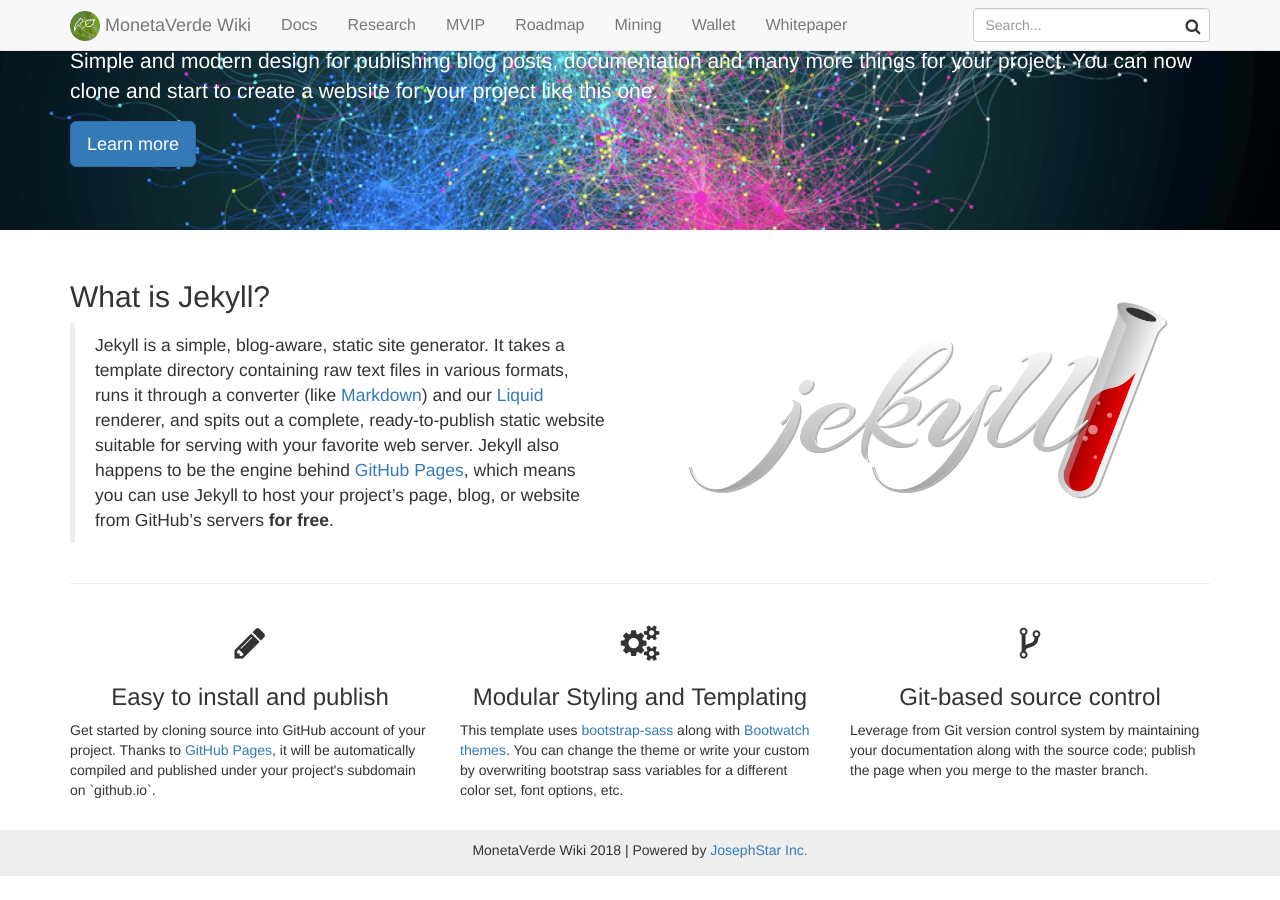
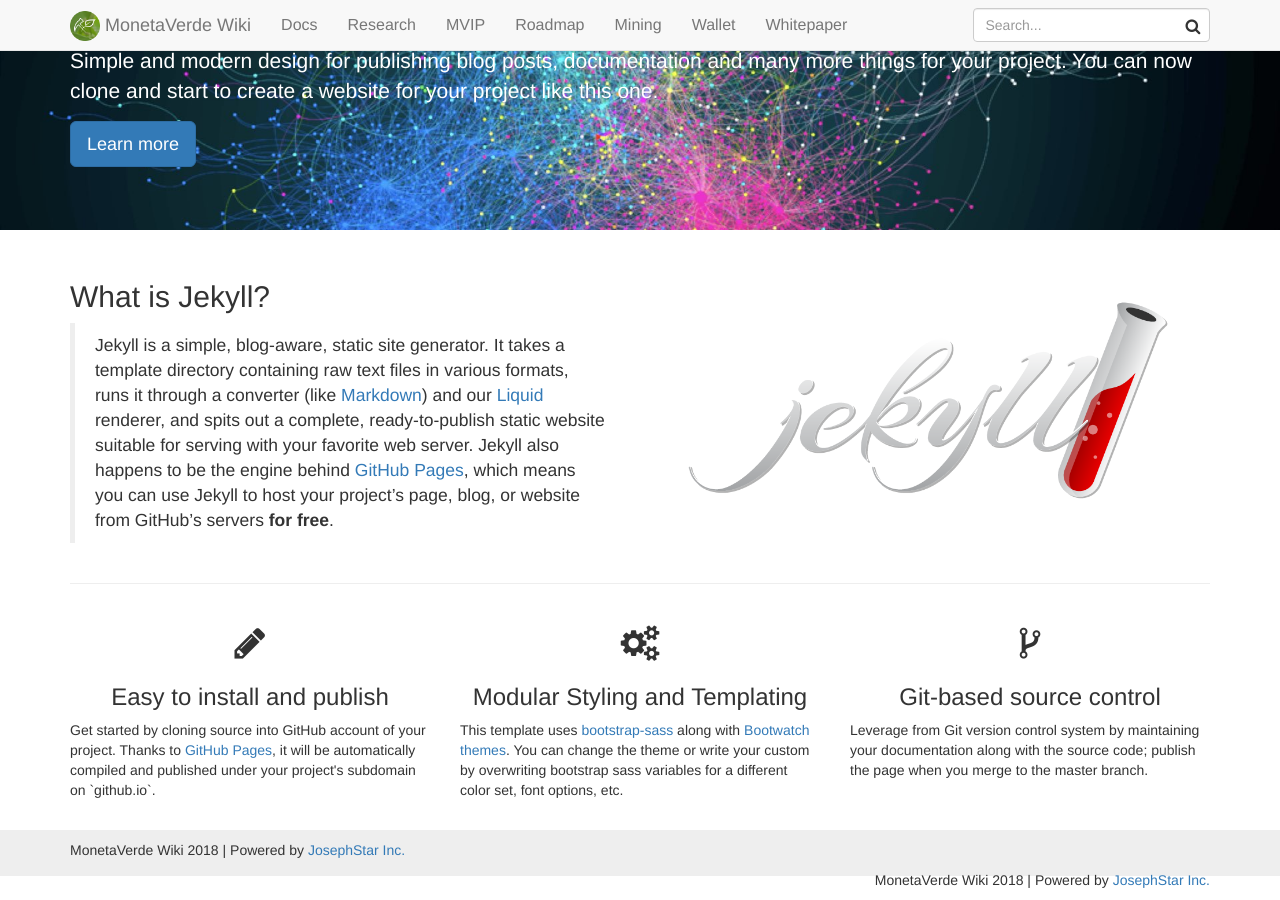
Before and after one commit to ammogcoder/www, a Jekyll site: the page built from index.html, in a window 1280 px wide and 900 px high, scrolled down 134 px. Built offline with Jekyll 4.4.1, drawn with Linux system fonts in a browser that asks for light colours; nearby versions of some CDN libraries; before the commit the page ends 1010 px from its top, so only the background shows below that.

Commit message:
Update footer.html

```diff
--- a/_includes/footer.html
+++ b/_includes/footer.html
@@ -1,7 +1,13 @@
 <footer class="footer">
     <div class="container">
 
-        <p class="text-center">
+        <p class="text-left">
+            {{ site.title }} {{ site.time | date: '%Y' }} |
+            Powered by <a href="https://www.josephstar.net">JosephStar Inc.</a>
+
+        </p>
+
+        <p class="text-right">
             {{ site.title }} {{ site.time | date: '%Y' }} |
             Powered by <a href="https://www.josephstar.net">JosephStar Inc.</a>
 
```
